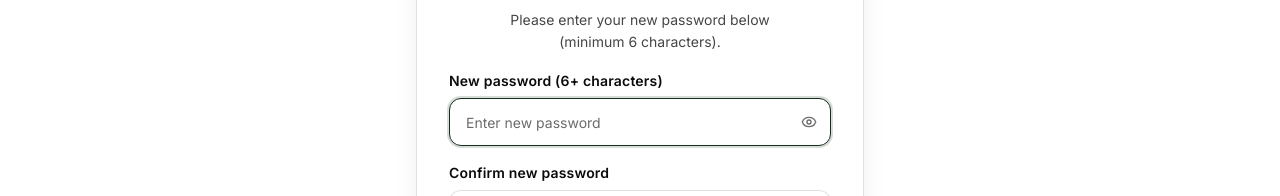
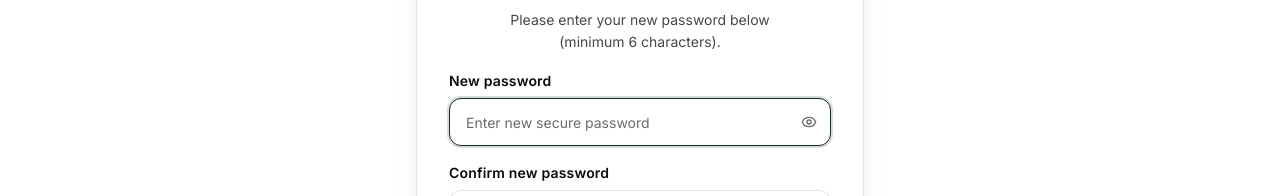
Before and after one commit to ahmedalazaiza/craft, a Next.js app: page /reset-password in a window 1280 px wide. Shown: the part 244-440 px from the top of the page. Built offline with nearby package versions, Linux system fonts and the light colour scheme; no server answers; the database is empty.

Commit message:
feat(auth): add interactive password strength meter & criteria checklist to signup and reset forms

```diff
--- a/app/reset-password/reset-password-client.tsx
+++ b/app/reset-password/reset-password-client.tsx
@@ -22,6 +22,10 @@ import {
   KeyRound,
   RefreshCw,
 } from "lucide-react";
+import {
+  PasswordStrengthIndicator,
+  getPasswordStrength,
+} from "@/components/ui/password-strength-indicator";
 import { bricolage } from "@/lib/fonts";
 import { cn } from "@/lib/utils";
 import { Breadcrumbs } from "@/components/ui/breadcrumbs";
@@ -73,21 +77,23 @@ export function ResetPasswordClient() {
     checkRecoverySession();
   }, []);
 
+  const { isRequiredSatisfied } = getPasswordStrength(password);
+
   const isMatching =
     password.length > 0 &&
     confirmPassword.length > 0 &&
     password === confirmPassword;
 
-  const isFormValid = password.length >= 6 && confirmPassword.length >= 6 && isMatching;
+  const isFormValid = isRequiredSatisfied && isMatching;
 
   const handleUpdatePassword = async (e: React.FormEvent) => {
     e.preventDefault();
-    if (!isFormValid) {
-      if (password.length < 6) {
-        setErrorMessage("Password must be at least 6 characters long.");
-      } else if (!isMatching) {
-        setErrorMessage("Passwords do not match. Please re-enter.");
-      }
+    if (!isRequiredSatisfied) {
+      setErrorMessage("Password must satisfy all required strength criteria.");
+      return;
+    }
+    if (!isMatching) {
+      setErrorMessage("Passwords do not match. Please re-enter.");
       return;
     }
 
@@ -234,16 +240,16 @@ export function ResetPasswordClient() {
             <form onSubmit={handleUpdatePassword} className="space-y-4">
               <div>
                 <label className="type-body-default-bold text-[var(--content-primary)] block mb-1.5">
-                  New password (6+ characters)
+                  New password
                 </label>
                 <div className="relative">
                   <Input
                     type={showPassword ? "text" : "password"}
                     required
-                    minLength={6}
+                    minLength={8}
                     value={password}
                     onChange={(e) => setPassword(e.target.value)}
-                    placeholder="Enter new password"
+                    placeholder="Enter new secure password"
                     autoComplete="new-password"
                     autoFocus
                   />
@@ -255,6 +261,9 @@ export function ResetPasswordClient() {
                     {showPassword ? <EyeOff className="h-4 w-4" /> : <Eye className="h-4 w-4" />}
                   </button>
                 </div>
+
+                {/* Password Strength Indicator & Rules Checklist */}
+                <PasswordStrengthIndicator password={password} />
               </div>
 
               <div>
--- a/app/signup/signup-client.tsx
+++ b/app/signup/signup-client.tsx
@@ -24,6 +24,10 @@ import {
   ExternalLink,
   Loader2,
 } from "lucide-react";
+import {
+  PasswordStrengthIndicator,
+  getPasswordStrength,
+} from "@/components/ui/password-strength-indicator";
 import { getResendStatus, sendVerificationEmail } from "@/lib/resend-limiter";
 import { generateUniqueUsername, slugifyUsername } from "@/lib/supabase/auth";
 import { bricolage } from "@/lib/fonts";
@@ -50,10 +54,12 @@ export function SignupClient() {
   const [resendSuccess, setResendSuccess] = useState(false);
   const [cooldown, setCooldown] = useState(0);
 
+  const { isRequiredSatisfied } = getPasswordStrength(password);
+
   const isFormValid =
     displayName.trim().length > 0 &&
     email.trim().length > 0 &&
-    password.trim().length >= 6;
+    isRequiredSatisfied;
 
   // Real-time live check against Supabase profiles table
   useEffect(() => {
@@ -93,10 +99,16 @@ export function SignupClient() {
 
   const handleSubmit = async (e: React.FormEvent) => {
     e.preventDefault();
-    if (!isFormValid) {
-      if (password.trim().length < 6) {
-        setErrorMessage("Password must be at least 6 characters long.");
-      }
+    if (!displayName.trim()) {
+      setErrorMessage("Please enter your full name.");
+      return;
+    }
+    if (!email.trim()) {
+      setErrorMessage("Please enter a valid email address.");
+      return;
+    }
+    if (!isRequiredSatisfied) {
+      setErrorMessage("Please make sure your password satisfies the required strength criteria.");
       return;
     }
 
@@ -356,13 +368,13 @@ export function SignupClient() {
 
               <div>
                 <label className="type-body-default-bold text-[var(--content-primary)] block mb-1.5">
-                  Password (6+ characters)
+                  Password
                 </label>
                 <div className="relative">
                   <Input
                     type={showPassword ? "text" : "password"}
                     required
-                    minLength={6}
+                    minLength={8}
                     value={password}
                     onChange={(e) => setPassword(e.target.value)}
                     placeholder="Choose secure password"
@@ -376,6 +388,9 @@ export function SignupClient() {
                     {showPassword ? <EyeOff className="h-4 w-4" /> : <Eye className="h-4 w-4" />}
                   </button>
                 </div>
+
+                {/* Password Strength Indicator & Rules Checklist */}
+                <PasswordStrengthIndicator password={password} />
               </div>
 
               <Button
--- /dev/null
+++ b/components/ui/password-strength-indicator.tsx
@@ -0,0 +1,170 @@
+"use client";
+
+import React from "react";
+import { Check, X, ShieldAlert, ShieldCheck } from "lucide-react";
+import { cn } from "@/lib/utils";
+
+export interface PasswordRule {
+  id: string;
+  label: string;
+  test: (password: string) => boolean;
+}
+
+export const PASSWORD_RULES: PasswordRule[] = [
+  {
+    id: "length",
+    label: "At least 8 characters",
+    test: (p) => p.length >= 8,
+  },
+  {
+    id: "uppercase",
+    label: "At least one uppercase letter (A-Z)",
+    test: (p) => /[A-Z]/.test(p),
+  },
+  {
+    id: "lowercase",
+    label: "At least one lowercase letter (a-z)",
+    test: (p) => /[a-z]/.test(p),
+  },
+  {
+    id: "number",
+    label: "At least one number (0-9)",
+    test: (p) => /[0-9]/.test(p),
+  },
+  {
+    id: "special",
+    label: "At least one special character (!@#$%^&*)",
+    test: (p) => /[^A-Za-z0-9]/.test(p),
+  },
+];
+
+export function getPasswordStrength(password: string) {
+  const passedRules = PASSWORD_RULES.filter((rule) => rule.test(password));
+  const score = passedRules.length; // 0 to 5
+
+  // Required: 8+ chars, upper, lower, number
+  const isRequiredSatisfied =
+    password.length >= 8 &&
+    /[A-Z]/.test(password) &&
+    /[a-z]/.test(password) &&
+    /[0-9]/.test(password);
+
+  let label = "Too weak";
+  let color = "bg-red-500";
+  let textColor = "text-red-500";
+
+  if (score >= 5) {
+    label = "Very strong";
+    color = "bg-[#8DFF00]";
+    textColor = "text-emerald-500 dark:text-[#8DFF00]";
+  } else if (score >= 4) {
+    label = "Strong";
+    color = "bg-emerald-500";
+    textColor = "text-emerald-500";
+  } else if (score >= 3) {
+    label = "Medium";
+    color = "bg-amber-500";
+    textColor = "text-amber-500";
+  } else if (score >= 2) {
+    label = "Fair";
+    color = "bg-amber-600";
+    textColor = "text-amber-600";
+  }
+
+  return {
+    score,
+    passedRules,
+    isRequiredSatisfied,
+    label,
+    color,
+    textColor,
+  };
+}
+
+interface PasswordStrengthIndicatorProps {
+  password: string;
+  showRules?: boolean;
+  className?: string;
+}
+
+export function PasswordStrengthIndicator({
+  password,
+  showRules = true,
+  className,
+}: PasswordStrengthIndicatorProps) {
+  if (!password) return null;
+
+  const { score, isRequiredSatisfied, label, color, textColor } =
+    getPasswordStrength(password);
+
+  return (
+    <div className={cn("space-y-2.5 pt-1", className)}>
+      {/* Strength Header & Bar */}
+      <div className="space-y-1.5">
+        <div className="flex items-center justify-between text-[11px]">
+          <span className="text-[var(--content-tertiary)] flex items-center gap-1">
+            {isRequiredSatisfied ? (
+              <ShieldCheck className="h-3.5 w-3.5 text-emerald-500 dark:text-[#8DFF00]" />
+            ) : (
+              <ShieldAlert className="h-3.5 w-3.5 text-amber-500" />
+            )}
+            <span>Password strength:</span>
+          </span>
+          <span className={cn("font-semibold", textColor)}>{label}</span>
+        </div>
+
+        {/* Segmented Strength Meter */}
+        <div className="grid grid-cols-5 gap-1.5">
+          {[1, 2, 3, 4, 5].map((step) => {
+            const isActive = score >= step;
+            return (
+              <div
+                key={step}
+                className={cn(
+                  "h-1.5 rounded-full transition-all duration-300",
+                  isActive ? color : "bg-[var(--bg-neutral)]"
+                )}
+              />
+            );
+          })}
+        </div>
+      </div>
+
+      {/* Rules Checklist */}
+      {showRules && (
+        <div className="grid grid-cols-1 gap-1.5 pt-1 text-[11px] rounded-xl bg-[var(--bg-neutral)]/40 border border-[var(--border-neutral)] p-2.5">
+          {PASSWORD_RULES.map((rule) => {
+            const passed = rule.test(password);
+            return (
+              <div
+                key={rule.id}
+                className={cn(
+                  "flex items-center gap-2 transition-colors",
+                  passed
+                    ? "text-[var(--content-primary)] font-medium"
+                    : "text-[var(--content-tertiary)]"
+                )}
+              >
+                <div
+                  className={cn(
+                    "flex h-4 w-4 shrink-0 items-center justify-center rounded-full transition-all",
+                    passed
+                      ? "bg-emerald-500/20 text-emerald-600 dark:bg-[#8DFF00]/20 dark:text-[#8DFF00]"
+                      : "bg-[var(--bg-neutral)] text-[var(--content-tertiary)]"
+                  )}
+                >
+                  {passed ? (
+                    <Check className="h-2.5 w-2.5 stroke-[3]" />
+                  ) : (
+                    <span className="h-1 w-1 rounded-full bg-current" />
+                  )}
+                </div>
+                <span>{rule.label}</span>
+              </div>
+            );
+          })}
+        </div>
+      )}
+    </div>
+  );
+}
```
